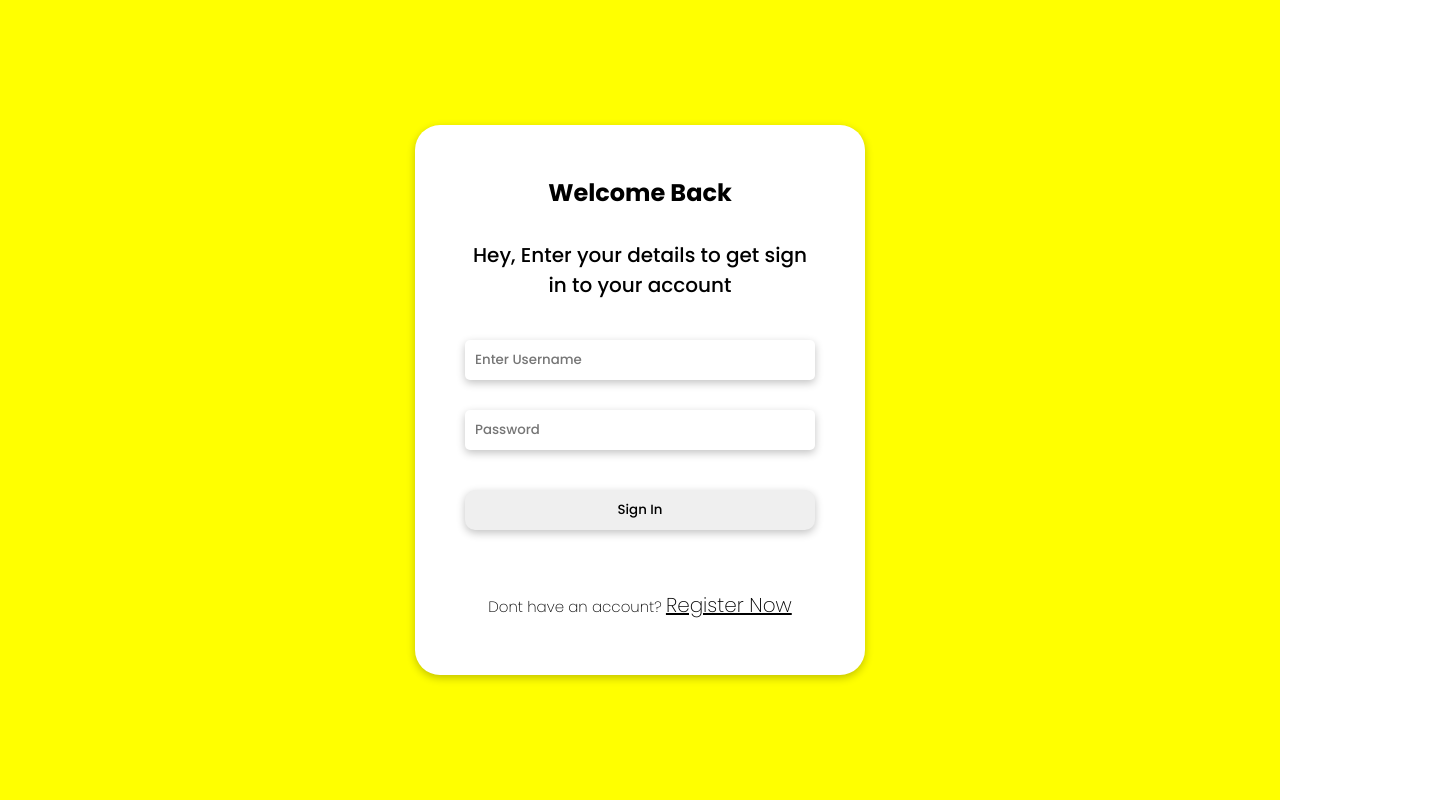
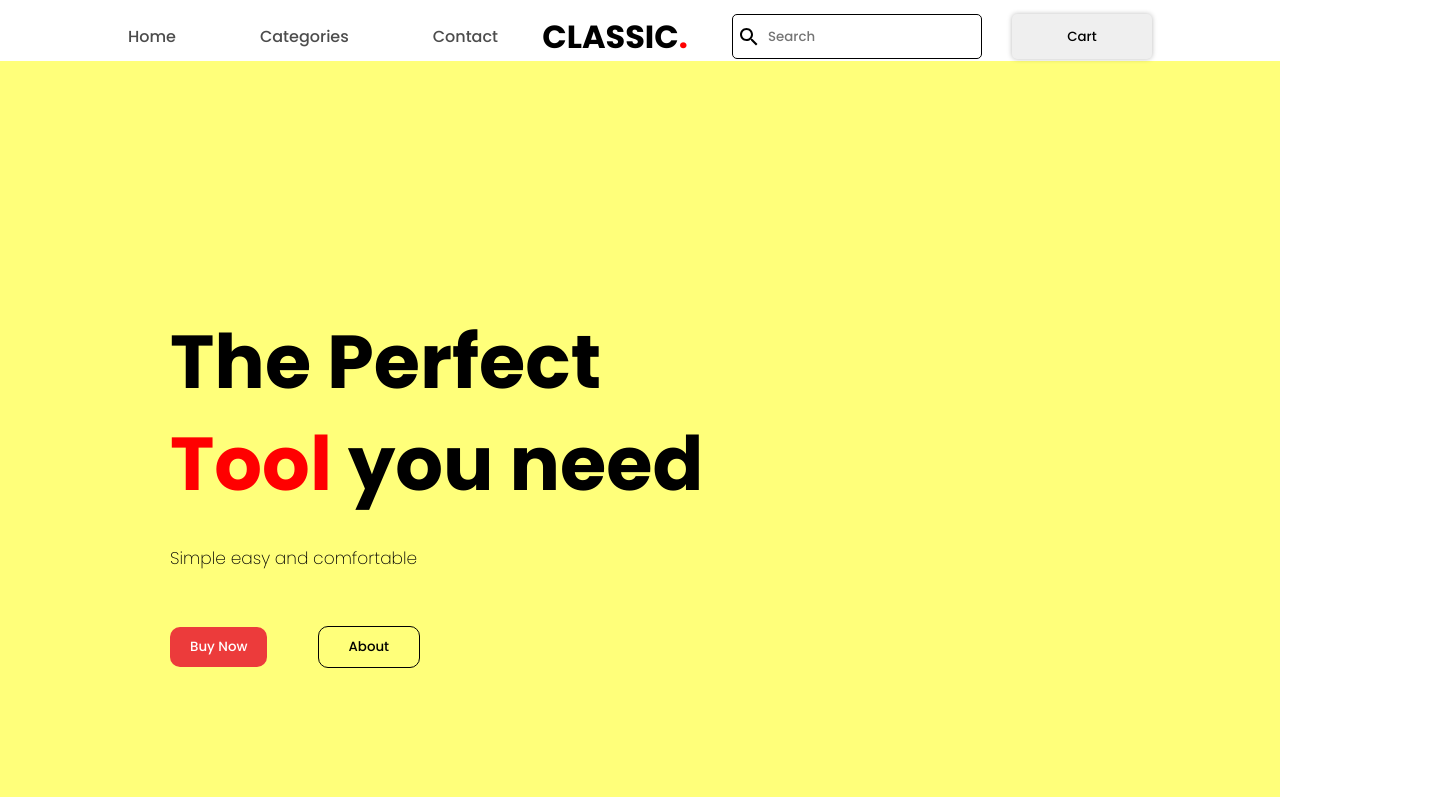
Before and after one commit to shahil-kv/classic-react, a React (Create React App) app: page / in a window 1280 px wide. Shown: the top 800 px of the page, 1448 px wide, since content can reach past the window. Built offline with nearby package versions, Linux system fonts and the light colour scheme.

Commit message:
Added the categories new section

```diff
--- a/src/App.jsx
+++ b/src/App.jsx
@@ -1,12 +1,12 @@
-// import Home from "./pages/Home";
+import Home from "./pages/Home";
 // import Login from "./pages/Login";
 // import Product from "./pages/Product";
 // import ProductList from "./pages/ProductList";
 // import Register from "./pages/Register";
 // import Cart from './pages/Cart';
-import Login from './pages/Login'
+// import Login from './pages/Login'
 const App = () => {
-  return <Login/>
+  return <Home/>
 };
 
 export default App;
```
